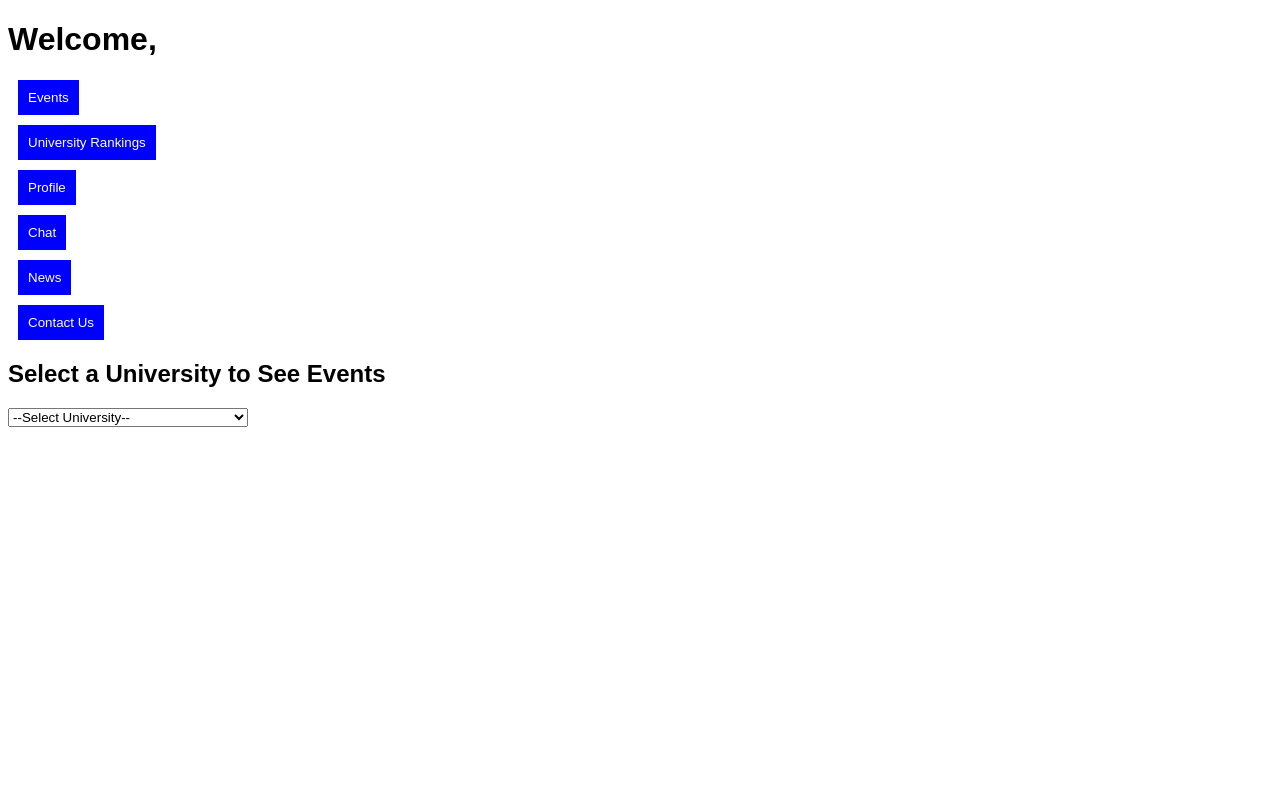
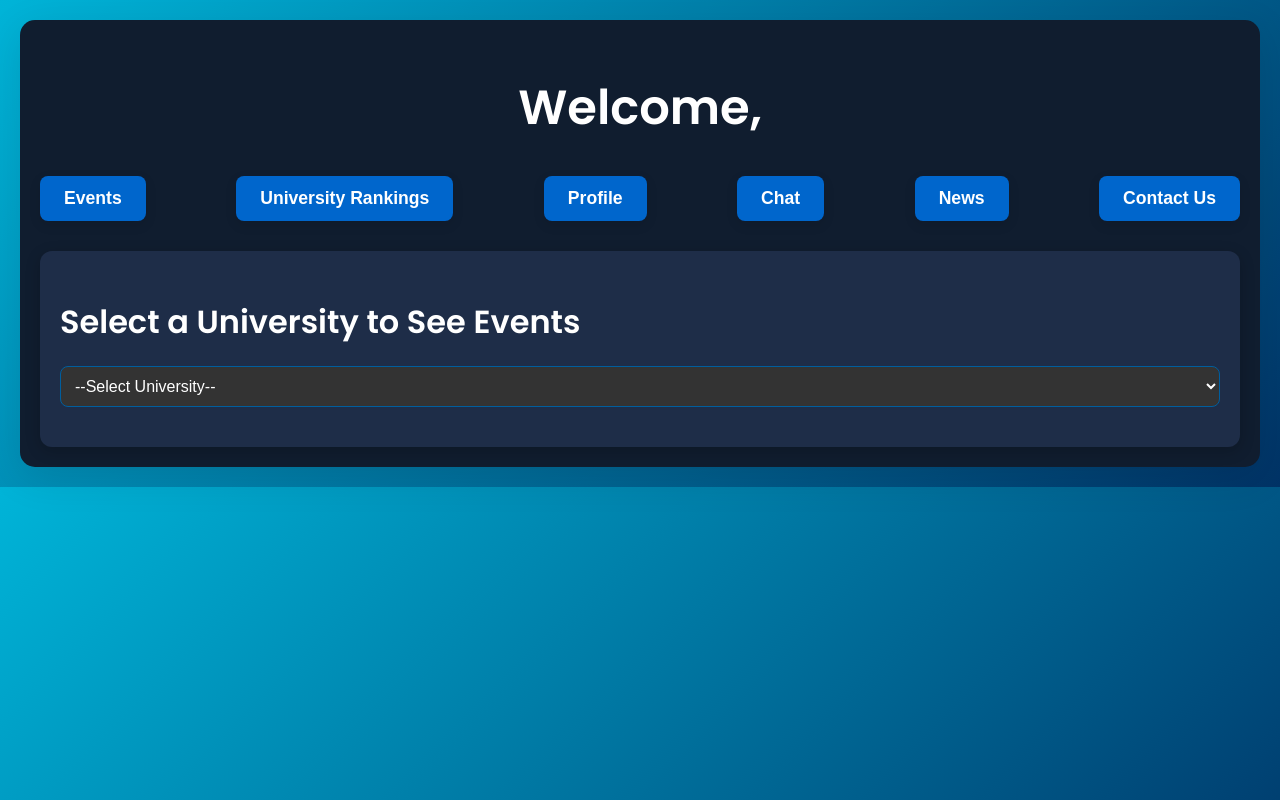
Before and after one commit to enesercanh/wechange, a plain HTML site: page dashboard.html in a window 1280 px wide. Both pictures are taken after a click on the button "Events". Drawn offline with Linux system fonts and the light colour scheme.

Commit message:
Update styles.css

```diff
--- a/styles.css
+++ b/styles.css
@@ -1,32 +1,122 @@
 body {
-    font-family: Arial, sans-serif;
+    font-family: 'Poppins', sans-serif;
+    background: linear-gradient(135deg, #00B4D8, #003366);
+    color: white;
+    margin: 0;
+    padding: 0;
 }
 
-.login-container {
-    max-width: 300px;
-    margin: 0 auto;
+.dashboard-container {
+    max-width: 1200px;
+    margin: 20px auto;
     padding: 20px;
-    text-align: center;
+    background-color: #101d2f;
+    border-radius: 15px;
+    box-shadow: 0 10px 40px rgba(0, 0, 0, 0.1);
 }
 
-.dashboard {
-    margin: 20px;
+.header h1 {
+    text-align: center;
+    font-size: 3rem;
+    color: #fff;
 }
 
-.menu button {
-    display: block;
-    margin: 10px;
-    padding: 10px;
-    background-color: blue;
-    color: white;
-    border: none;
-    cursor: pointer;
+.menu {
+    display: flex;
+    justify-content: space-between;
+    flex-wrap: wrap;
+    margin: 20px 0;
 }
 
-.menu button:hover {
-    background-color: darkblue;
+.menu-button {
+    padding: 12px 24px;
+    background-color: #0066cc;
+    border: none;
+    border-radius: 8px;
+    color: white;
+    font-weight: 600;
+    font-size: 1.1rem;
+    cursor: pointer;
+    transition: all 0.3s ease;
+    box-shadow: 0 4px 12px rgba(0, 0, 0, 0.1);
 }
 
-#eventsSection, #rankingsSection, #profileSection, #newsSection, #contactSection {
+.menu-button:hover {
+    background-color: #004b8d;
+    transform: translateY(-2px);
+}
+
+.content-section {
+    margin-top: 30px;
+    padding: 20px;
+    background-color: #1e2d48;
+    border-radius: 12px;
+    box-shadow: 0 4px 15px rgba(0, 0, 0, 0.2);
+}
+
+h2 {
+    font-size: 2rem;
+    margin-bottom: 20px;
+}
+
+select {
+    padding: 10px;
+    font-size: 1rem;
+    background-color: #333;
+    border-radius: 8px;
+    border: 1px solid #005e9e;
+    color: #fff;
+    width: 100%;
+    margin-bottom: 20px;
+}
+
+ul {
+    list-style: none;
+    padding: 0;
+}
+
+.rank-list li {
+    background-color: #2c3e50;
+    padding: 12px;
+    margin-bottom: 8px;
+    border-radius: 8px;
+    font-size: 1.1rem;
+}
+
+.profile-card {
+    background-color: #3c4d71;
+    padding: 20px;
+    border-radius: 12px;
+    box-shadow: 0 4px 10px rgba(0, 0, 0, 0.3);
+}
+
+.profile-card p {
+    font-size: 1.2rem;
+    margin-bottom: 10px;
+}
+
+.edit-profile {
+    background-color: #00bcd4;
+    padding: 10px 20px;
+    border-radius: 8px;
+    color: white;
+    font-weight: 600;
+    cursor: pointer;
+    transition: all 0.3s ease;
+    font-size: 1.1rem;
+    border: none;
     margin-top: 20px;
 }
+
+.edit-profile:hover {
+    background-color: #0097a7;
+    transform: translateY(-2px);
+}
+
+.news-list li {
+    background-color: #34495e;
+    padding: 12px;
+    margin-bottom: 10px;
+    border-radius: 8px;
+    font-size: 1.1rem;
+}
```
